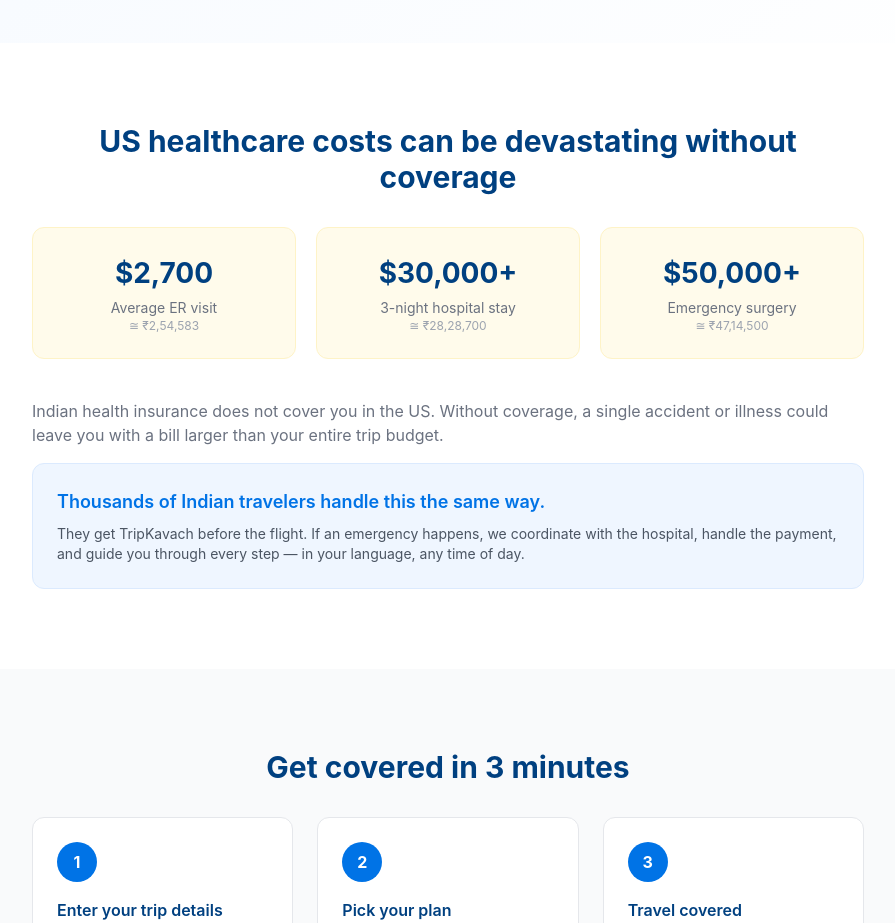
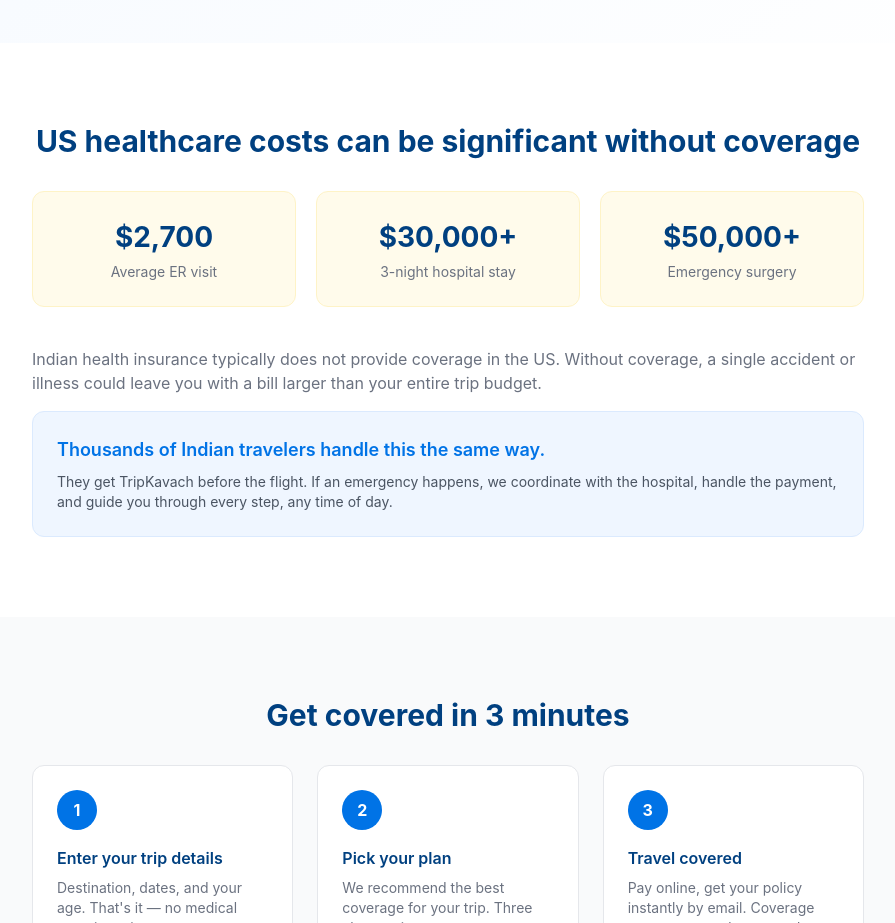
Before and after one commit to GregHomstad/NicoGregTravelInsurance, a website built with Vite: page index.html in a window 1280 px wide. Shown: the part 1220-2143 px from the top of the page, without its empty margins (192-1087 px from the left). Built offline with nearby package versions, Linux system fonts and the light colour scheme.

Commit message:
Step 2: Clean up healthcare costs section
- 'devastating' -> 'significant' in section heading
- Remove all rupee conversion lines from stat boxes
- Soften 'does not cover you' -> 'typically does not provide coverage in the US'
- Drop 'in your language' from self-traveler framing
- 'NRI families' -> 'Indian families' in family framing

```diff
--- a/index.html
+++ b/index.html
@@ -222,41 +222,38 @@
     <!-- ===== THE PROBLEM ===== -->
     <section id="problem-section" class="py-16 md:py-20">
       <div class="max-w-4xl mx-auto px-4 sm:px-6 lg:px-8">
-        <h2 class="text-2xl md:text-3xl font-bold text-heading mb-8 text-center">US healthcare costs can be devastating without coverage</h2>
+        <h2 class="text-2xl md:text-3xl font-bold text-heading mb-8 text-center">US healthcare costs can be significant without coverage</h2>
 
         <!-- STAT BOXES -->
         <div class="grid grid-cols-1 sm:grid-cols-3 gap-5 mb-10">
           <div class="bg-amber-50 border border-amber-100 rounded-xl p-6 text-center">
             <div class="stat-box"><div class="number text-heading">$2,700</div></div>
             <div class="text-sm text-gray-500 mt-1">Average ER visit</div>
-            <div class="text-xs text-gray-400">&cong; &#8377;2,54,583</div>
           </div>
           <div class="bg-amber-50 border border-amber-100 rounded-xl p-6 text-center">
             <div class="stat-box"><div class="number text-heading">$30,000+</div></div>
             <div class="text-sm text-gray-500 mt-1">3-night hospital stay</div>
-            <div class="text-xs text-gray-400">&cong; &#8377;28,28,700</div>
           </div>
           <div class="bg-amber-50 border border-amber-100 rounded-xl p-6 text-center">
             <div class="stat-box"><div class="number text-heading">$50,000+</div></div>
             <div class="text-sm text-gray-500 mt-1">Emergency surgery</div>
-            <div class="text-xs text-gray-400">&cong; &#8377;47,14,500</div>
           </div>
         </div>
 
         <!-- SELF-TRAVELER PROBLEM FRAMING -->
         <div class="path-self">
-          <p class="text-gray-500 mb-4">Indian health insurance does not cover you in the US. Without coverage, a single accident or illness could leave you with a bill larger than your entire trip budget.</p>
+          <p class="text-gray-500 mb-4">Indian health insurance typically does not provide coverage in the US. Without coverage, a single accident or illness could leave you with a bill larger than your entire trip budget.</p>
           <div class="bg-blue-50 border border-blue-100 rounded-xl p-6">
             <h3 class="text-lg font-semibold text-primary mb-2">Thousands of Indian travelers handle this the same way.</h3>
-            <p class="text-sm text-gray-600">They get TripKavach before the flight. If an emergency happens, we coordinate with the hospital, handle the payment, and guide you through every step — in your language, any time of day.</p>
+            <p class="text-sm text-gray-600">They get TripKavach before the flight. If an emergency happens, we coordinate with the hospital, handle the payment, and guide you through every step, any time of day.</p>
           </div>
         </div>
 
-        <!-- FAMILY/NRI PROBLEM FRAMING -->
+        <!-- FAMILY PROBLEM FRAMING -->
         <div class="path-family">
           <p class="text-gray-500 mb-4">Your parents' Indian health insurance doesn't cover them in the US. If something happens during their visit, you could get a call saying your mother is in an American ER — and the bill is yours.</p>
           <div class="bg-blue-50 border border-blue-100 rounded-xl p-6">
-            <h3 class="text-lg font-semibold text-primary mb-2">This is how NRI families protect their visiting parents.</h3>
+            <h3 class="text-lg font-semibold text-primary mb-2">This is how Indian families protect their visiting parents.</h3>
             <p class="text-sm text-gray-600">You buy TripKavach before they fly. If something happens, you call us — or they call us directly. We coordinate with the hospital, handle the payment, and keep you informed every step of the way.</p>
           </div>
         </div>
```
